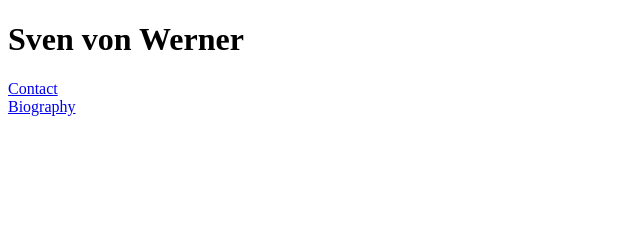
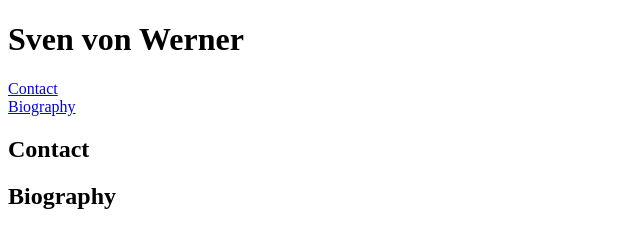
Before and after one commit to svenvonwerner/personal-website, a plain HTML site: page index.html in a window 1280 px wide. Shown: the whole page, without its empty margins (0-640 px from the left). Drawn offline with Linux system fonts and the light colour scheme.

Commit message:
Add section

```diff
--- a/index.html
+++ b/index.html
@@ -17,7 +17,11 @@
         </nav>
     </header>
 
-    <section id="contact"></section>
+    <section id="contact">
+        <h2>Contact</h2>
+
+    </section>
+        <h2>Biography</h2>
     <section id="biography"></section>
 
 
```
